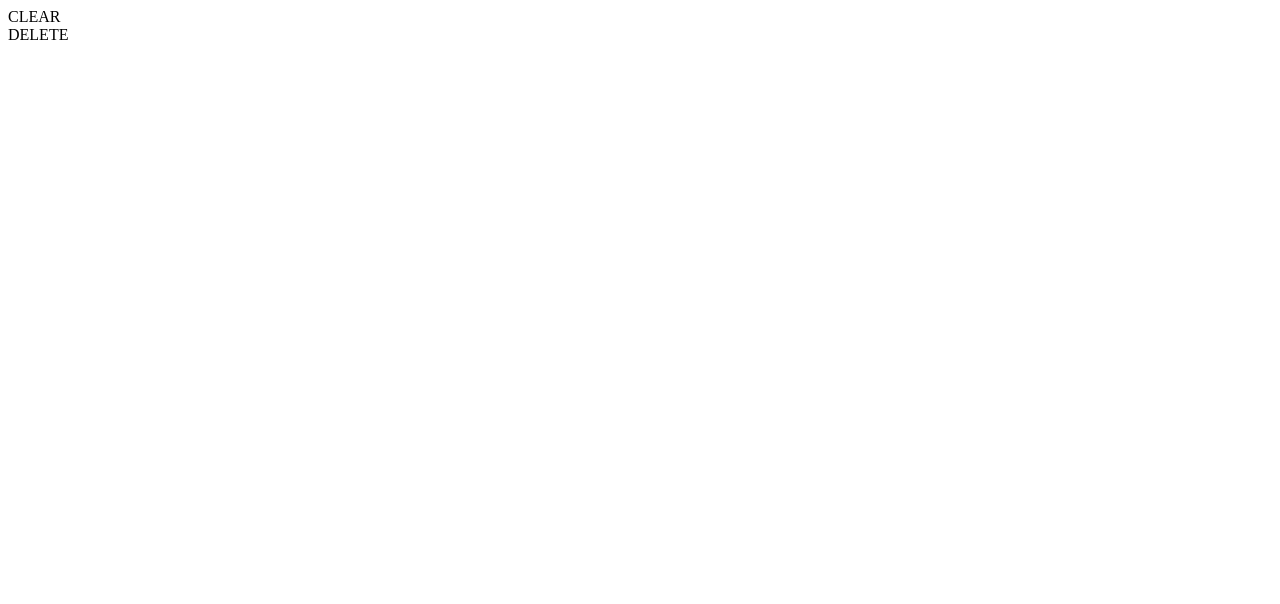
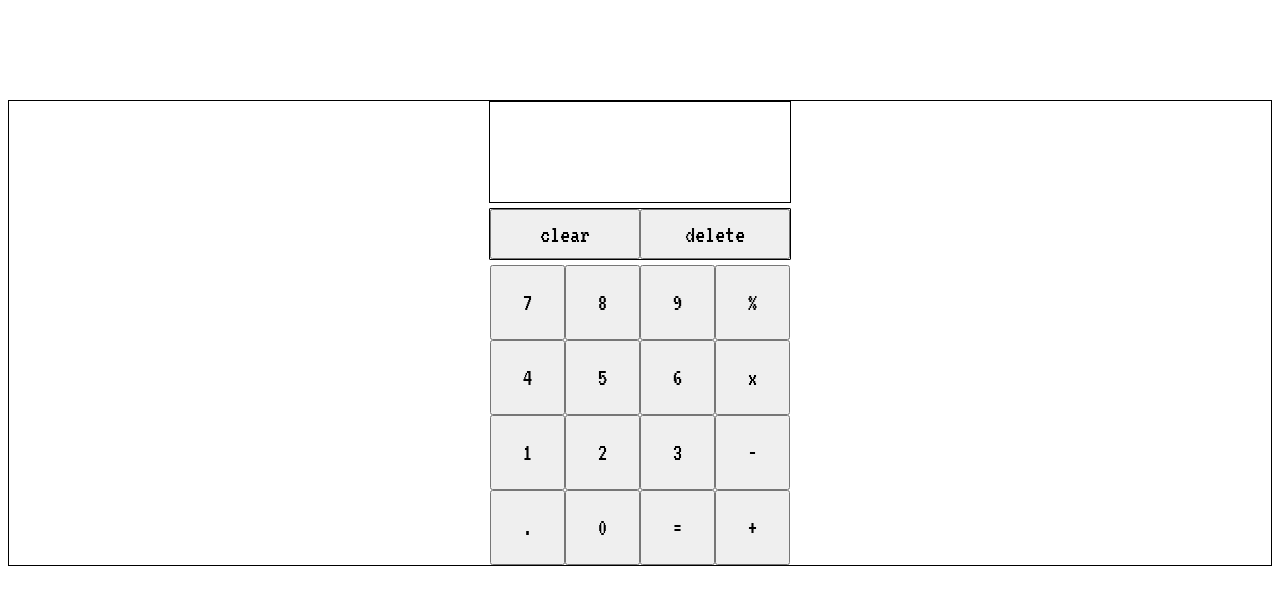
Before and after one commit to egchelliah/calculator, a plain HTML site: page index.html in a window 1280 px wide. Drawn offline with Linux system fonts and the light colour scheme.

Commit message:
Add some more stuff

```diff
--- a/calculator.js
+++ b/calculator.js
@@ -0,0 +1,42 @@
+
+const buttons = document.querySelector('buttons')
+
+let buttonInputs = document.querySelectorAll('input')
+
+console.log(buttons)
+
+console.log(buttonInputs)
+
+buttonInputs.forEach(e => e.addEventListener("click", (event)=>{
+
+    console.log(event)
+
+    if(event.target.input==='7'){
+        console.log('7')
+    }
+
+}))
+
+
+function operate(){
+    sum(),
+    substract(),
+    multiply(),
+    divide()
+}
+
+function sum(x, y){
+    return x + y
+}
+
+function substract(x,y){
+    return x - y
+}
+
+function multiply(x,y){
+    return x*y
+}
+
+function divide(x,y){
+    return x/y
+}
--- a/index.html
+++ b/index.html
@@ -5,15 +5,33 @@
     <meta http-equiv="X-UA-Compatible" content="IE=edge">
     <meta name="viewport" content="width=device-width, initial-scale=1.0">
     <title>calculator</title>
+    <script src="./calculator.js" defer> </script>
+    <link rel="stylesheet" href="./styles.css">
 </head>
 <body>
     <div class="calculator">
-        <div class="display"></div>
-        <div class="erase">
-            <div class="clear">CLEAR</div>
-            <div class="delete">DELETE</div>
+        <div id="display" class="display"></div>
+        <div id="erase" class="erase">
+            <input type="button" class="clear" value="clear">
+            <input type="button" class="delete" value="delete">
         </div>
-        <div class="buttons">
+        <div id="buttons" class="buttons">
+            <input type="button" class="7" value="7">
+            <input type="button" class="8" value="8">
+            <input type="button" class="9" value="9">
+            <input type="button" class="%" value="%">
+            <input type="button" class="4" value="4">
+            <input type="button" class="5" value="5">
+            <input type="button" class="6" value="6">
+            <input type="button" class="x" value="x">
+            <input type="button" class="1" value="1">
+            <input type="button" class="2" value="2">
+            <input type="button" class="3" value="3">
+            <input type="button" class="-" value="-">
+            <input type="button" class="." value=".">
+            <input type="button" class="0" value="0">
+            <input type="button" class="=" value="=">
+            <input type="button" class="+" value="+">
 
         </div>
     </div>
--- a/styles.css
+++ b/styles.css
@@ -1,3 +1,11 @@
+@import url('https://fonts.googleapis.com/css2?family=VT323&display=swap');
+
+*{
+    font-family: 'VT323', monospace;
+    font-size: 25px;
+}
+
+
 .calculator{
     margin-top: 100px;
     display: flex;
```
